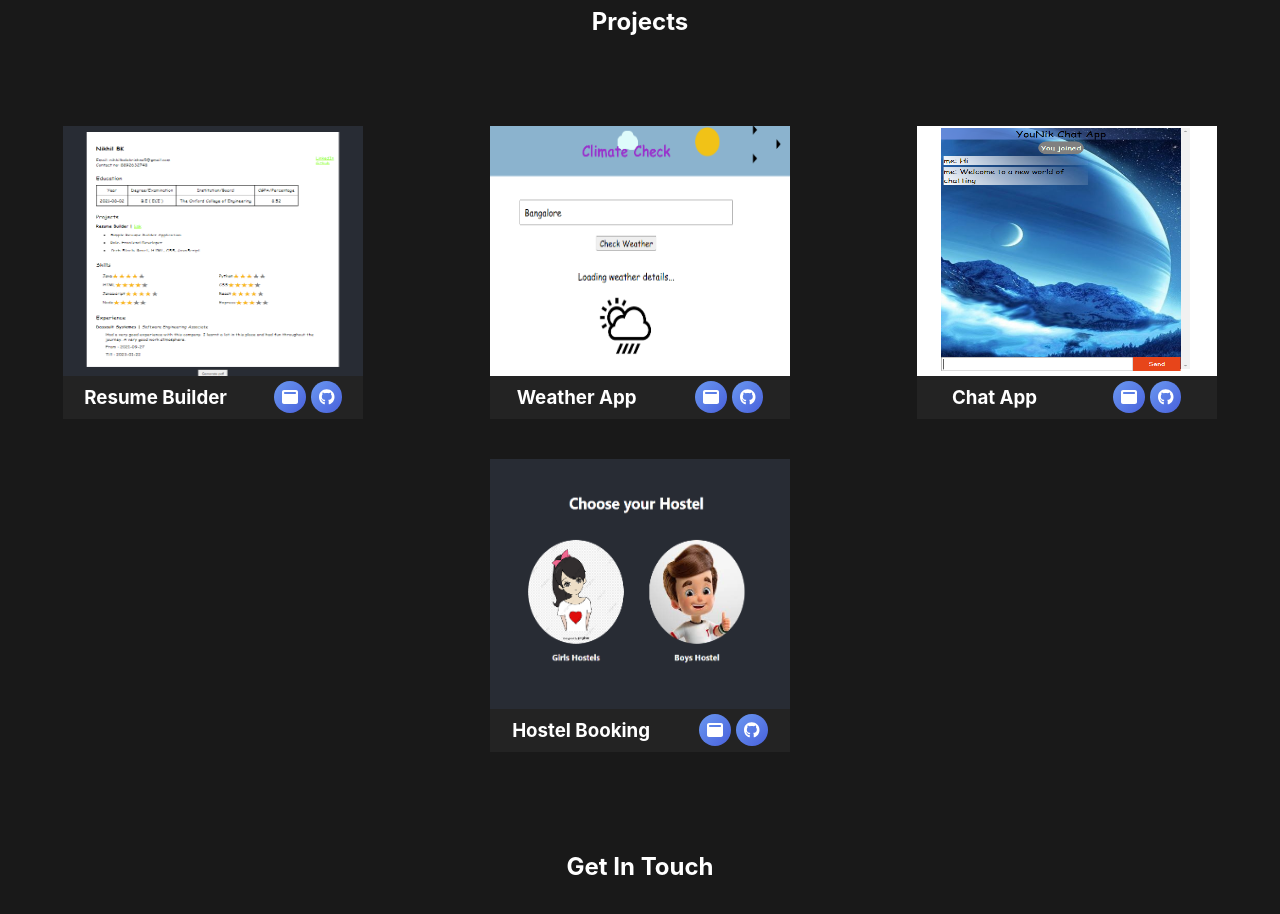
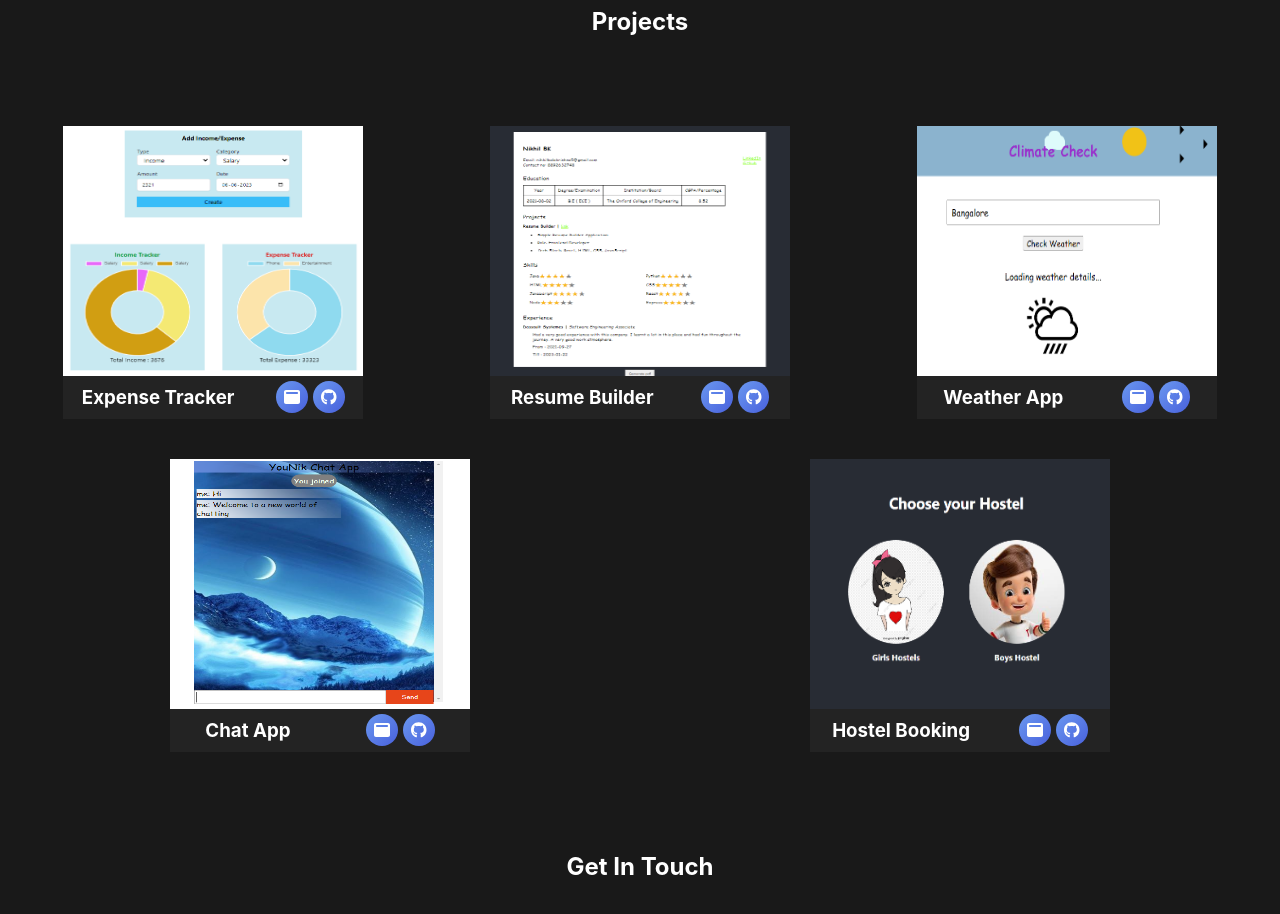
Before and after one commit to NikBK/portfolio, a React (Create React App) app: page / in a window 1280 px wide. Shown: the part 2460-3374 px from the top of the page. Built offline with nearby package versions, Linux system fonts and the light colour scheme.

Commit message:
Adds expense tracker project

```diff
--- a/src/data/projectDetails.js
+++ b/src/data/projectDetails.js
@@ -1,6 +1,15 @@
 export const projectData = [
     {
         id: 1,
+        name: "Expense Tracker",
+        info: "",
+        imageLink: "../images/expense_tracker.png",
+        gitLink: "https://github.com/NikBK/expense-tracker",
+        hostedLink: "https://expense-tracker-nikbk.vercel.app",
+        icons: ["", ""]
+    },
+    {
+        id: 2,
         name: "Resume Builder",
         info: "",
         imageLink: "../images/resume_builder.png",
@@ -9,7 +18,7 @@ export const projectData = [
         icons: ["", ""]
     },
     {
-        id: 2,
+        id: 3,
         name: "Weather App",
         info: "",
         imageLink: "../images/weather_app.png",
@@ -18,7 +27,7 @@ export const projectData = [
         icons: ["", ""]
     },
     {
-        id: 3,
+        id: 4,
         name: "Chat App",
         info: "",
         imageLink: "../images/chat_app.png",
@@ -27,7 +36,7 @@ export const projectData = [
         icons: ["", ""]
     },
     {
-        id: 4,
+        id: 5,
         name: "Hostel Booking",
         info: "",
         imageLink: "../images/hostel_booking.png",
```
Also changed, not shown: public/images/expense_tracker.PNG (added).
